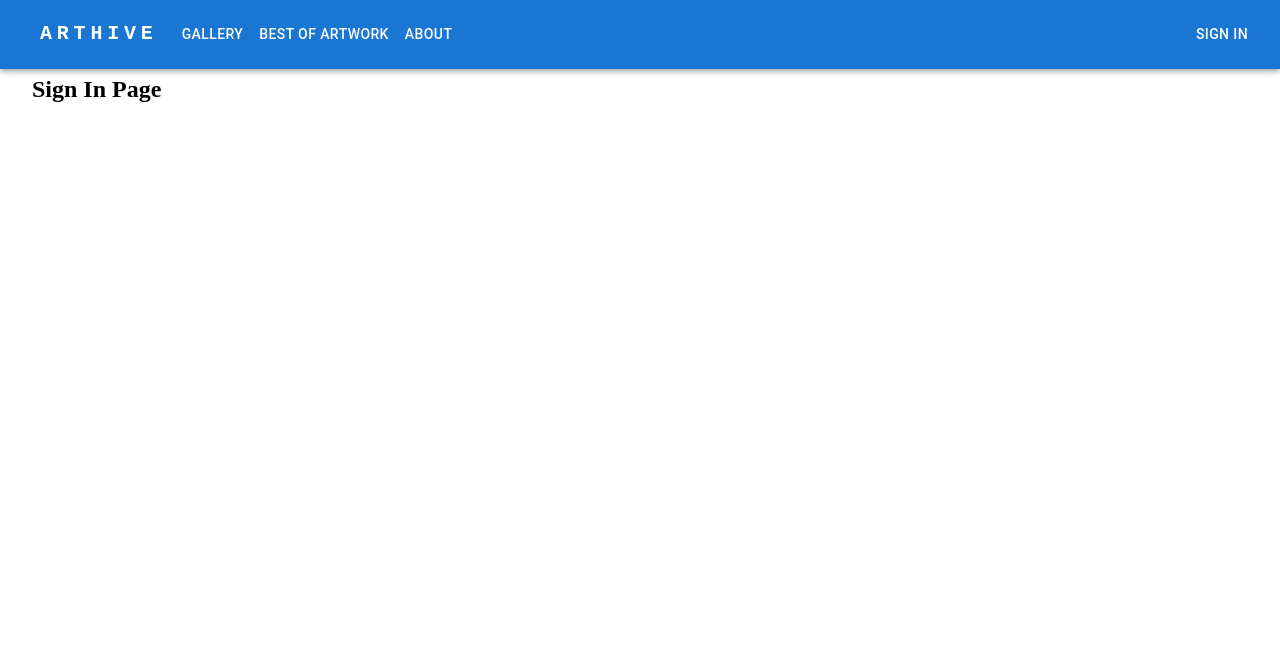
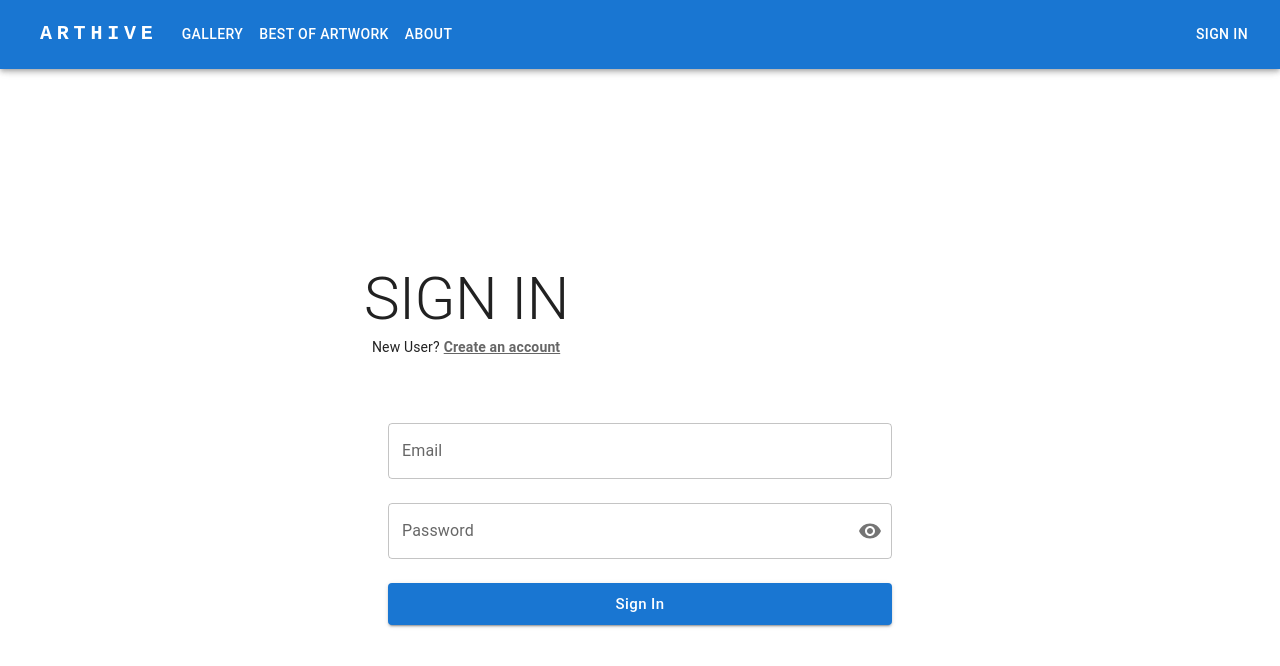
Before and after one commit to Code-the-Dream-School/jj-practicum-team-4-front, a React (Vite) app: page /sign-in in a window 1280 px wide. Shown: the top 666 px of the page. Built offline with nearby package versions, Linux system fonts and the light colour scheme; some icons are missing.

Commit message:
complete auth form for JWT.

```diff
--- /dev/null
+++ b/src/components/Form/AuthForm.jsx
@@ -0,0 +1,114 @@
+import {
+  Box,
+  Button,
+  Container,
+  CssBaseline,
+  FormControl,
+  IconButton,
+  InputAdornment,
+  InputLabel,
+  OutlinedInput,
+  TextField,
+  Typography,
+} from "@mui/material";
+import React, { useState } from "react";
+import SignIn from "../../pages/SignIn";
+import { Visibility, VisibilityOff } from "@mui/icons-material";
+
+function AuthForm() {
+  const [showPassword, setShowPassword] = useState(false);
+
+  return (
+    <>
+      <CssBaseline />
+      <Box
+        sx={{
+          display: "flex",
+          justifyContent: "center",
+          alignItems: "center",
+          minHeight: "100vh",
+          width: "100%",
+        }}
+      >
+        <Container maxWidth={false} sx={{ maxWidth: "600px", width: "100%" }}>
+          <Box>
+            <Typography
+              variant="h2"
+              component="h1"
+              sx={{ textTransform: "uppercase" }}
+            >
+              sign in
+            </Typography>
+            <Box sx={{ mb: 5, pl: 1 }}>
+              <Typography
+                component="span"
+                sx={{ textTransform: "capitalize", pr: 0.5, fontSize: "14px" }}
+              >
+                new user?
+              </Typography>
+              <Typography
+                component="a"
+                href="sign-up"
+                color="textSecondary"
+                sx={{ fontWeight: "bold", fontSize: "14px" }}
+              >
+                Create an account
+              </Typography>
+            </Box>
+          </Box>
+          <Box
+            component="form"
+            sx={{
+              p: 3,
+              display: "flex",
+              flexDirection: "column",
+            }}
+          >
+            <TextField
+              id="outlined-basic"
+              label="Email"
+              variant="outlined"
+              sx={{ mb: 3 }}
+            />
+            <FormControl variant="outlined">
+              <InputLabel htmlFor="outlined-adornment-password">
+                Password
+              </InputLabel>
+              <OutlinedInput
+                id="outlined-adornment-password"
+                type={showPassword ? "text" : "password"}
+                endAdornment={
+                  <InputAdornment position="end">
+                    <IconButton
+                      aria-label={
+                        showPassword
+                          ? "hide the password"
+                          : "display the password"
+                      }
+                      onClick={() => setShowPassword((prev) => !prev)}
+                      edge="end"
+                    >
+                      {showPassword ? <VisibilityOff /> : <Visibility />}
+                    </IconButton>
+                  </InputAdornment>
+                }
+                label="Password"
+              />
+            </FormControl>
+            <Button
+              type="submit"
+              variant="contained"
+              size="large"
+              sx={{ textTransform: "capitalize", mt: 3 }}
+              //   onSubmit={}
+            >
+              sign in
+            </Button>
+          </Box>
+        </Container>
+      </Box>
+    </>
+  );
+}
+
+export default AuthForm;
--- a/src/pages/SignIn.jsx
+++ b/src/pages/SignIn.jsx
@@ -1,7 +1,10 @@
 import React from "react";
+import AuthForm from "../components/Form/AuthForm";
 
 export default function SignIn() {
   return (
-    <h2>Sign In Page</h2>
+    <>
+      <AuthForm />
+    </>
   );
 }
```
